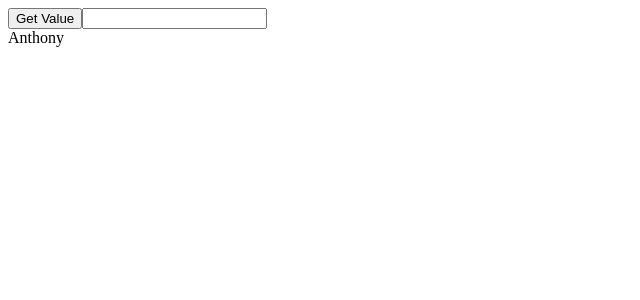
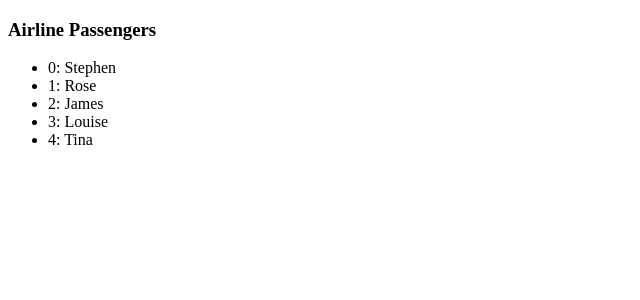
Before and after one commit to FishySD/angular-fundamentals, an Angular app in the folder angular-fundamentals/: page / in a window 1280 px wide. Shown: the top 300 px of the page, without its empty margins (0-640 px from the left). Built offline with nearby package versions, Linux system fonts and the light colour scheme.

Commit message:
ngFor and iterating collections

```diff
--- a/angular-fundamentals/src/app/app.component.html
+++ b/angular-fundamentals/src/app/app.component.html
@@ -1,5 +1,8 @@
 <div class="app">
-	<button (click)="handleClick(username.value)">Get Value</button>
-	<input type="text" #username />
-	<div>{{ name }}</div>
+	<h3>Airline Passengers</h3>
+	<ul>
+		<li *ngFor="let passenger of passengers; let i = index">
+			{{ i }}: {{ passenger.fullname }}
+		</li>
+	</ul>
 </div>
--- a/angular-fundamentals/src/app/app.component.ts
+++ b/angular-fundamentals/src/app/app.component.ts
@@ -1,5 +1,10 @@
 import { Component } from "@angular/core";
 
+interface Passenger {
+  id: number,
+  fullname: string,
+  checkedIn: boolean
+}
 @Component({
   selector: 'app-root',
   templateUrl: './app.component.html',
@@ -7,9 +12,26 @@
 })
 
 export class AppComponent {
-  name: string = 'Anthony'
-
-  handleClick(value: string) {
-    console.log(value);
+  passengers: Passenger[] = [{
+    id: 1,
+    fullname: 'Stephen',
+    checkedIn: true
+  }, {
+    id: 2,
+    fullname: 'Rose',
+    checkedIn: false
+  }, {
+    id: 3,
+    fullname: 'James',
+    checkedIn: true
+  }, {
+    id: 4,
+    fullname: 'Louise',
+    checkedIn: true
+  }, {
+    id: 5,
+    fullname: 'Tina',
+    checkedIn: false
   }
+  ];
 }
```
